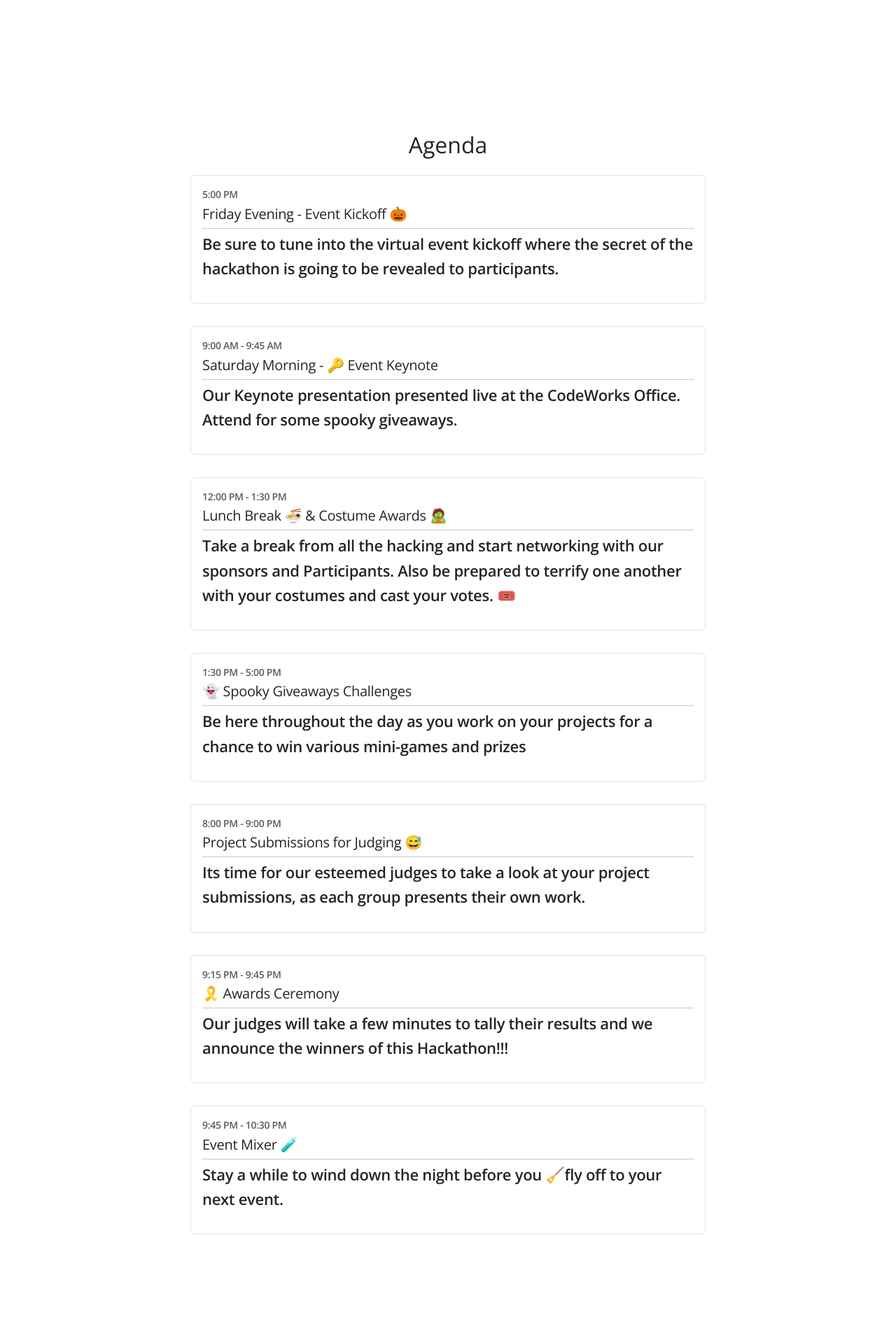
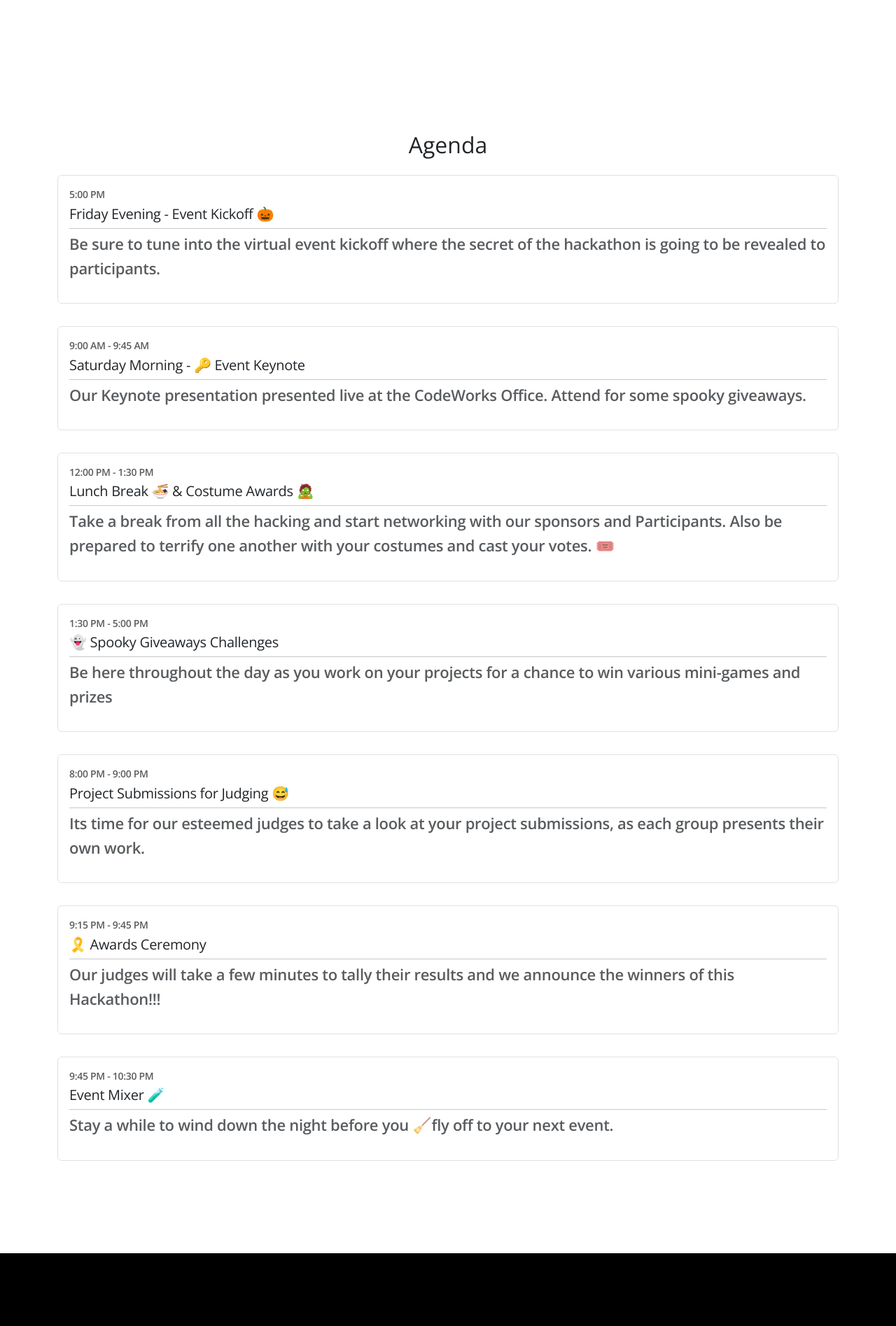
Before and after one commit to codeworksacademy/hackoween_23, a Jekyll site: the page built from index.html, in a window 1280 px wide. Shown: the part 3858-5753 px from the top of the page at 70% size. Built offline with Jekyll 4.4.1, drawn with Linux system fonts in a browser that asks for light colours; nearby versions of some CDN libraries.

Commit message:
font-weight

```diff
--- a/index.html
+++ b/index.html
@@ -60,12 +60,12 @@
     </div>
     <div class="row">
       {% for block in site.event.agenda %}
-      <div class="col-md-8 m-auto mb-3">
+      <div class="col-12 m-auto mb-3">
         <blockquote class="alert border rounded">
           <p class="mb-0 text-muted small">{{ block.time }}</p>
           <p class="lead mb-0"><b>{{ block.title }}</b></p>
           <hr class="my-1">
-          <p class="mb-0 small text-muted">{{ block.description | markdownify }}</p>
+          <div class="mb-0 lead small text-muted">{{ block.description | markdownify }}</div>
         </blockquote>
       </div>
       {% endfor %}
```
